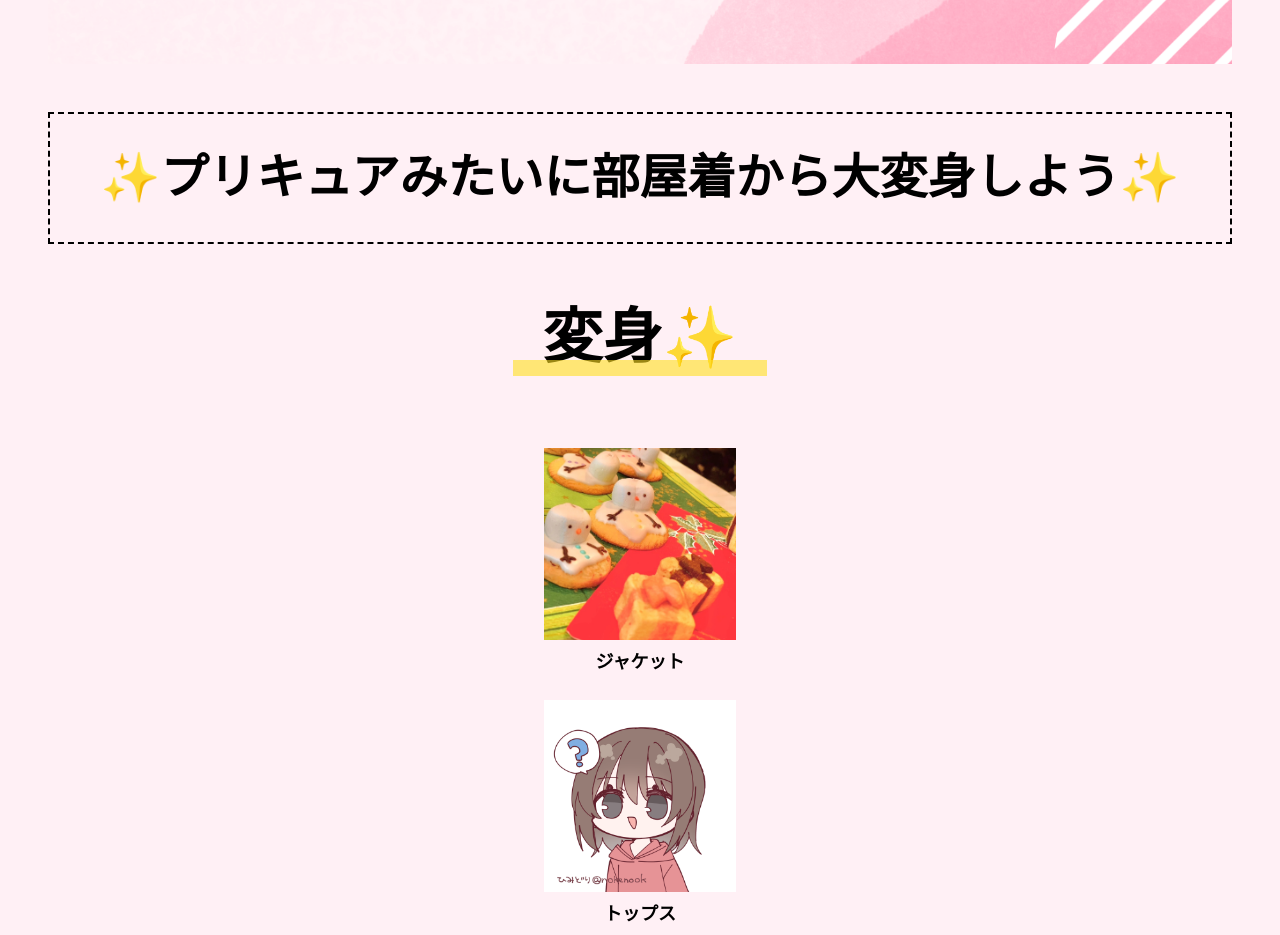
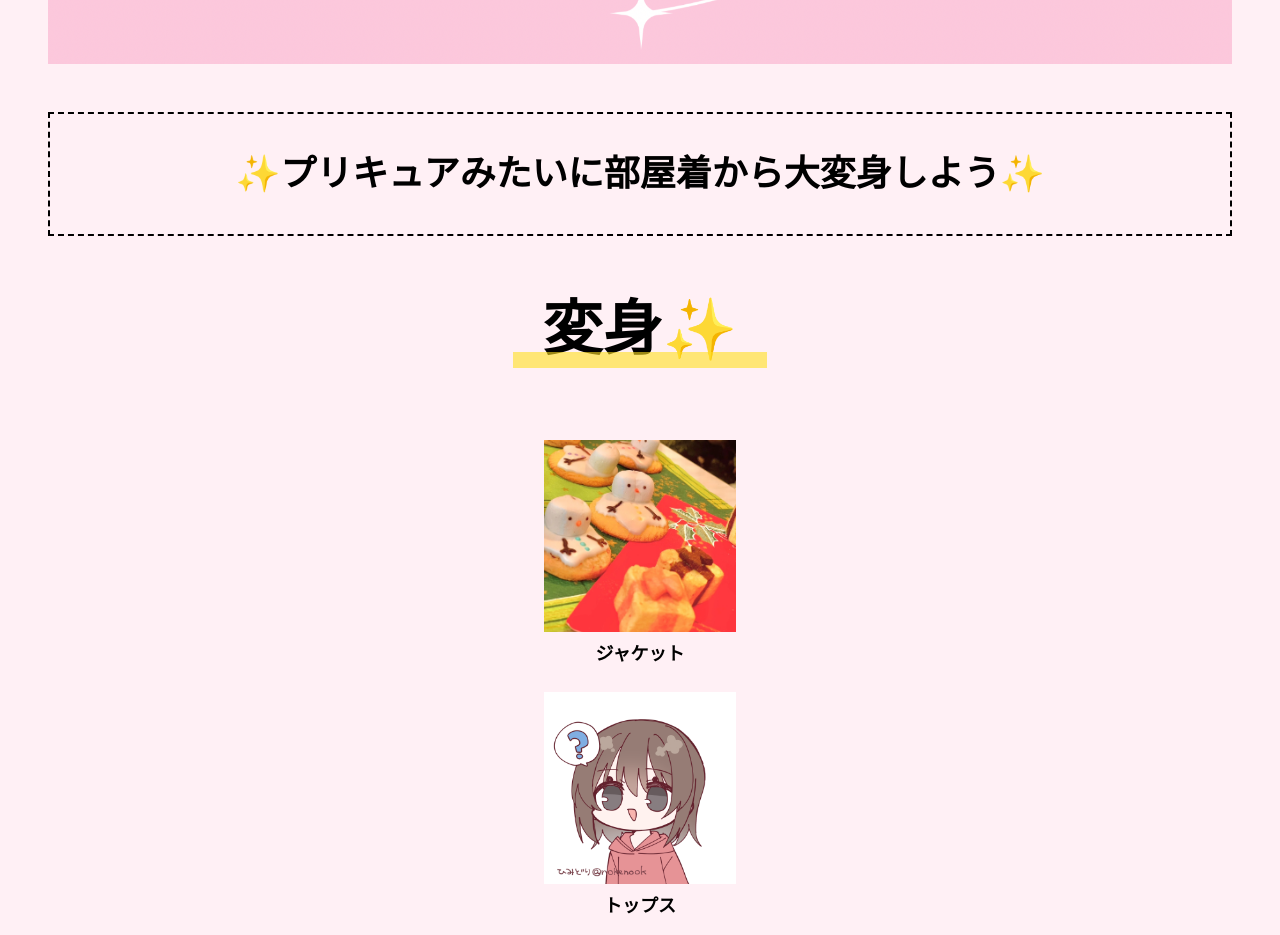
Before and after one commit to yurunull/dress_up, a React (Vite) app: page / in a window 1280 px wide. Shown: the part 780-1715 px from the top of the page. Built offline with nearby package versions, Linux system fonts and the light colour scheme; a web font is replaced by a local one.

Commit message:
top画像変更

```diff
--- a/src/pages/home.jsx
+++ b/src/pages/home.jsx
@@ -62,7 +62,7 @@
 
       <section id="rule" className="mb-12 text-center">
         <div className="p-6 mb-2 border-2 border-dashed border-paleyellow">
-          <p className="text-3xl sm:text-4xl lg:text-5xl font-bold p-4">
+          <p className="text-3xl sm:text-4xl lg:text-4xl font-bold p-4">
             ✨プリキュアみたいに部屋着から大変身しよう✨
           </p>
         </div>
```
Also changed, not shown: public/images/top.png.
